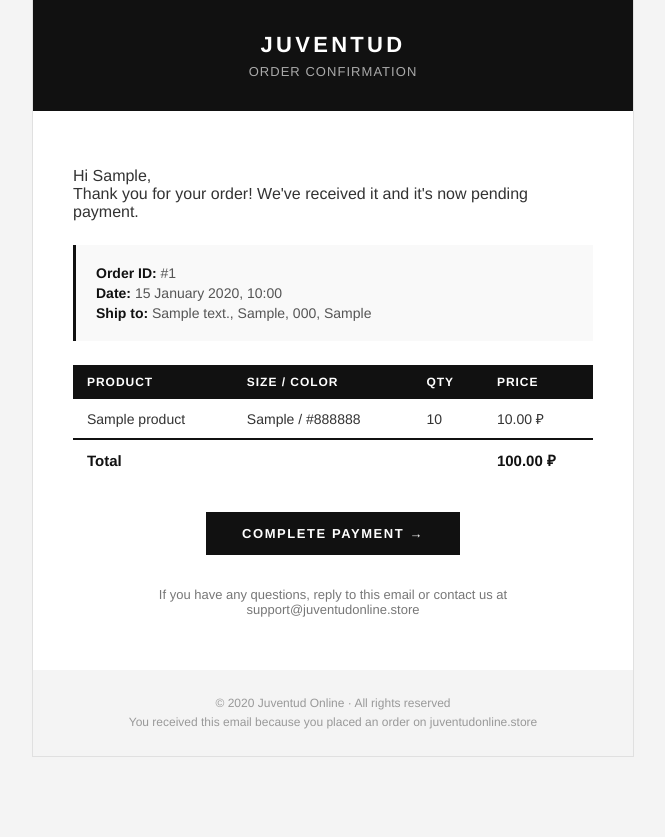
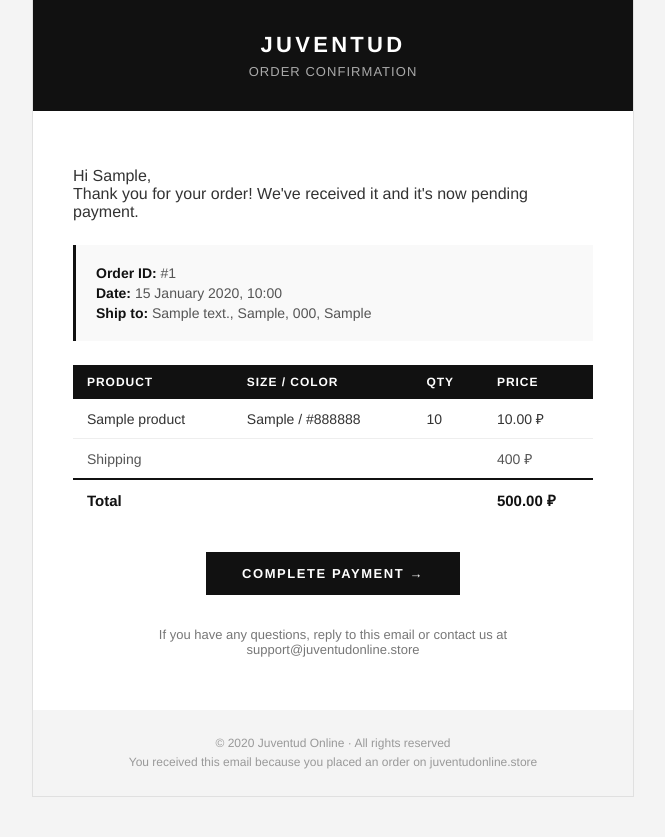
Before and after one commit to thaiweed/juventud, a Django app: template templates/emails/order_created.html in a window 1280 px wide. Shown: the part 41-878 px from the top of the page, without its empty margins (307-972 px from the left). Before the commit the page ends 798 px from the top, so only its background shows below. Run offline with Django 5.2, Linux system fonts and the light colour scheme; tables that the repository leaves empty hold one stand-in row (values such as "Sample post"); the template is opened without the code that fills it: values that come from a table or form of the project are taken from there, most other values are stand-ins (such as "Sample title", 1, 10 or a date in 2020); parts of the project's set-up code (start-up, migrations or seed data) failed here and were passed over.

Commit message:
Add fixed 400 rubles shipping cost to orders, checkout UI, emails, and payment providers

```diff
--- a/apps/cart/cart.py
+++ b/apps/cart/cart.py
@@ -164,6 +164,10 @@ class Cart:
         """Calculate total using current DB prices via __iter__."""
         return sum(item['total_price'] for item in self)
 
+    def get_total_price_with_shipping(self):
+        """Total including fixed shipping cost."""
+        return self.get_total_price() + settings.SHIPPING_COST
+
     def clear(self):
         del self.session[settings.CART_SESSION_ID]
         self.save()
--- a/apps/orders/models.py
+++ b/apps/orders/models.py
@@ -51,6 +51,10 @@ class Order(models.Model):
     def get_total_cost(self):
         return sum(item.get_cost() for item in self.items.all())
 
+    def get_total_with_shipping(self):
+        from django.conf import settings
+        return self.get_total_cost() + settings.SHIPPING_COST
+
 
 class OrderItem(models.Model):
     order = models.ForeignKey(Order, related_name='items', on_delete=models.CASCADE)
--- a/apps/payments/providers/nowpayments.py
+++ b/apps/payments/providers/nowpayments.py
@@ -61,7 +61,7 @@ class NowPaymentsProvider(PaymentProvider):
         Возвращает нормализованный словарь с external_id и redirect_url.
         """
         raw = self._create_invoice(
-            price_amount=order.get_total_cost(),
+            price_amount=order.get_total_with_shipping(),
             price_currency='rub',
             order_description='Juventud Clothing',
             ipn_callback_url=urls.get('ipn', ''),
--- a/apps/payments/providers/yookassa.py
+++ b/apps/payments/providers/yookassa.py
@@ -51,7 +51,7 @@ class YooKassaProvider(PaymentProvider):
         Пример:
             from yookassa import Payment as YKPayment
             payment = YKPayment.create({
-                "amount": {"value": str(order.get_total_cost()), "currency": "RUB"},
+                "amount": {"value": str(order.get_total_with_shipping()), "currency": "RUB"},
                 "confirmation": {"type": "redirect", "return_url": urls['success']},
                 "capture": True,
                 "description": f"Order #{order.id}",
--- a/apps/payments/services/payment_service.py
+++ b/apps/payments/services/payment_service.py
@@ -83,7 +83,7 @@ class PaymentService:
         вместо создания нового (поддержка повторных попыток оплаты).
         """
         external_id = payment_data['external_id']
-        amount = order.get_total_cost()
+        amount = order.get_total_with_shipping()
 
         # Ищем существующий незавершённый платёж для этого заказа
         existing = Payment.objects.filter(
--- a/config/settings.py
+++ b/config/settings.py
@@ -240,6 +240,9 @@ DEFAULT_AUTO_FIELD = "django.db.models.BigAutoField"
 
 CART_SESSION_ID = 'cart'
 
+# Fixed shipping cost in RUB (always applied to every order)
+SHIPPING_COST = 400
+
 # H-2: Rate limiting configuration
 # In production, ratelimit uses the default Redis cache (shared across workers).
 # In development, it uses locmem which is per-process — acceptable since dev is not public.
--- a/templates/emails/order_created.html
+++ b/templates/emails/order_created.html
@@ -59,9 +59,13 @@
             <td>{{ item.price }} ₽</td>
           </tr>
           {% endfor %}
+          <tr>
+            <td colspan="3" style="padding:10px 14px; font-size:14px; color:#555;">Shipping</td>
+            <td style="padding:10px 14px; font-size:14px; color:#555;">400 ₽</td>
+          </tr>
           <tr class="total-row">
-            <td colspan="3">Total</td>
-            <td>{{ order.get_total_cost }} ₽</td>
+            <td colspan="3" style="padding:10px 14px; font-weight:700; font-size:15px; color:#111; border-top:2px solid #111;">Total</td>
+            <td style="padding:10px 14px; font-weight:700; font-size:15px; color:#111; border-top:2px solid #111;">{{ order.get_total_with_shipping }} ₽</td>
           </tr>
         </tbody>
       </table>
```
Also changed, not shown: templates/emails/payment_success.html (+6 -2 lines), templates/orders/order/partials/create_content.html (+10 -2 lines).
